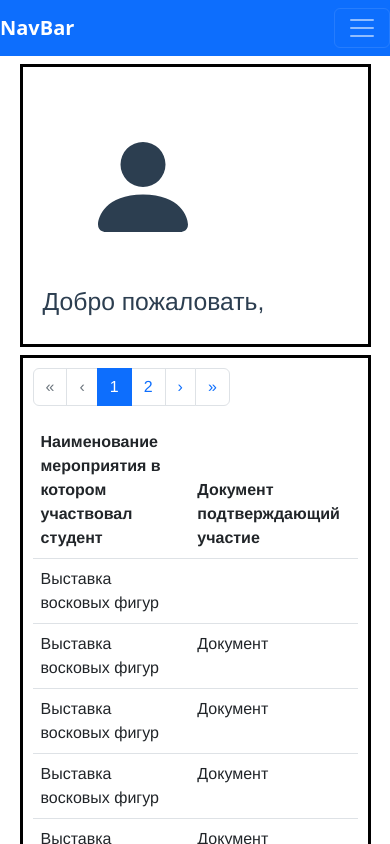
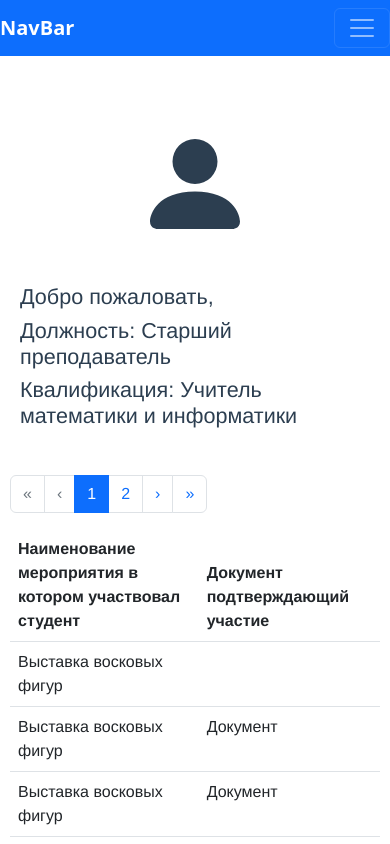
Before and after one commit to Lorian2217/project-portfolio, a Vue app: page /personal-cabinet in a window 390 px wide. Shown: the top 844 px of the page. Built offline with nearby package versions, Linux system fonts and the light colour scheme.

Commit message:
Lorian
Little update

```diff
--- a/src/components/Profile.vue
+++ b/src/components/Profile.vue
@@ -4,7 +4,11 @@
     <div class="area_working">
       <div class="avatar">
         <b-avatar square size="200px"></b-avatar>
-        <h2>Добро пожаловать, {{ User }}</h2>
+          <div class="regalis">
+            <h4>Добро пожаловать, {{ User }}</h4>
+            <h4>Должность: Старший преподаватель</h4>
+            <h4>Квалификация: Учитель математики и информатики</h4>
+          </div>
       </div>
       <div class="studentList">
 
@@ -77,13 +81,18 @@ export default{
 <style scoped>
 .avatar{
   display: flex;
-  flex-direction: column;
+  flex-direction: row;
   justify-content: left;
   text-align: left;
   width: 90%;
   height: auto;
   margin: 2% auto;
   padding: 20px;
+  border: solid black;
+}
+.regalis{
+  width: 100%;
+  padding: 10px;
   border: solid black;
 }
 .studentList{
@@ -94,4 +103,21 @@ export default{
   text-align: left !important;
   border: solid black;
 }
+@media screen and (max-width: 400px) {
+  .avatar{
+    width: 100%;
+    flex-direction: column;
+    align-items: center;
+    border: none;
+  }
+  .regalis{
+    border: none;
+    font-size: 1.5rem;
+    padding: 0;
+  }
+  .studentList{
+    width: 100%;
+    border: none;
+  }
+}
 </style>
```
